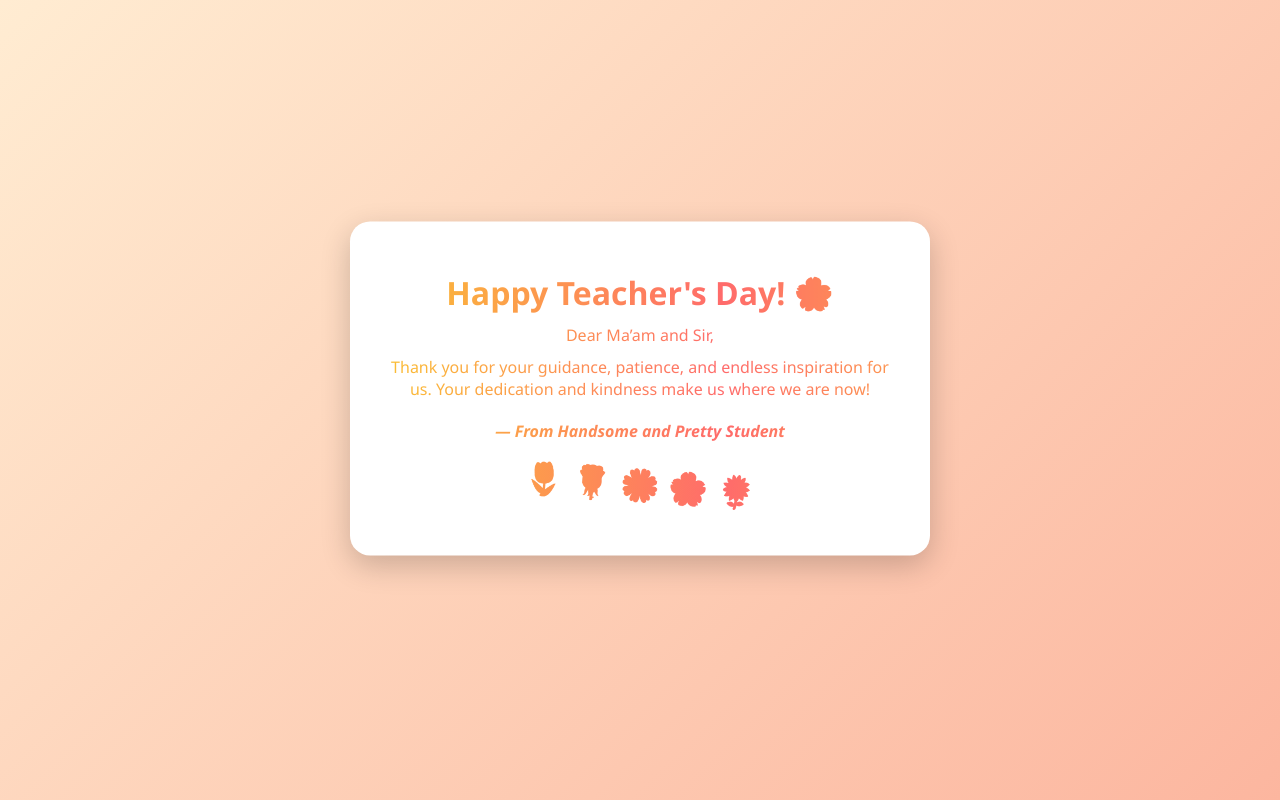
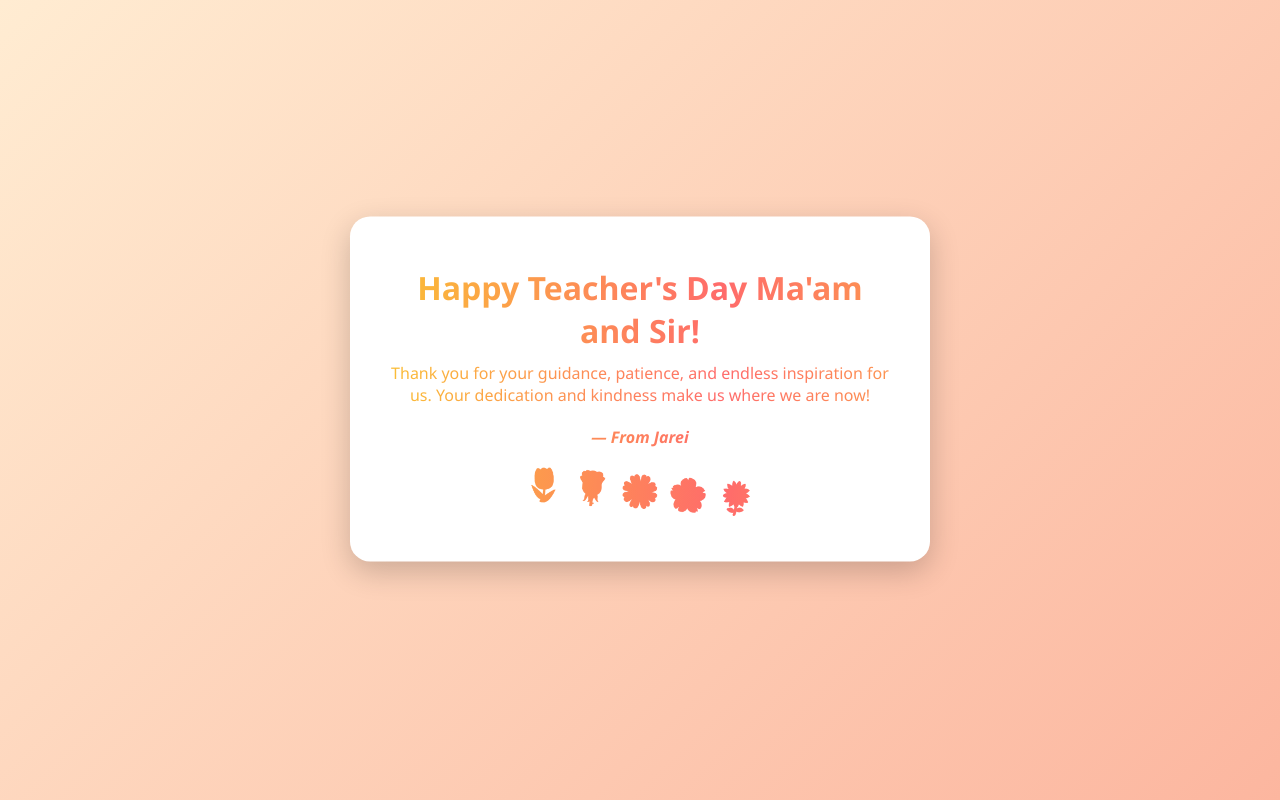
Before and after one commit to ashlwym/teachers-day-greeting, a plain HTML site: page index.html in a window 1280 px wide. Drawn offline with Linux system fonts and the light colour scheme.

Commit message:
Update index.html

```diff
--- a/index.html
+++ b/index.html
@@ -8,13 +8,12 @@
 </head>
 <body>
   <div class="card">
-    <h1 class="glimmer">Happy Teacher's Day! 🌸</h1>
-    <p class="glimmer">Dear Ma’am and Sir,</p>
+    <h1 class="glimmer">Happy Teacher's Day Ma'am and Sir!</h1>
     <p class="glimmer">
       Thank you for your guidance, patience, and endless inspiration for us.
       Your dedication and kindness make us where we are now!
     </p>
-    <p class="from glimmer">— From Handsome and Pretty Student</p>
+    <p class="from glimmer">— From Jarei</p>
     <div class="flowers glimmer">
       🌷 🌹 🌼 🌸 🌻
     </div>
```
